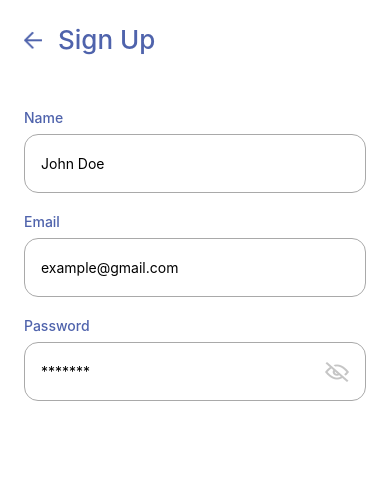
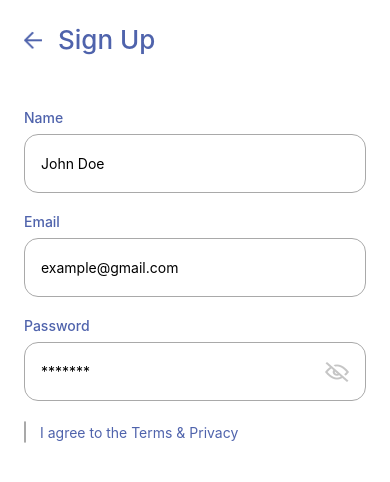
Before and after one commit to TauriSaar/MobiilirakendusTS_demo, a React Native app: screen / in a window 390 px wide. Shown: the top 482 px of the page. Built offline with nearby package versions, Linux system fonts and the light colour scheme.

Commit message:
Checkbox komponent(half)

```diff
--- /dev/null
+++ b/src/components/Checkbox/index.js
@@ -0,0 +1,17 @@
+import React from 'react';
+import {TouchableOpacity, View, Image} from 'react-native';
+
+import {styles} from './styles';
+
+const Checkbox = ({checked, onCheck}) => {
+    return (
+        <TouchableOpacity activeOpacity={0.6} style={styles.container} onPress={() => onCheck(!checked)}>
+            {checked ? (
+                    <View style={styles.innerContainer}>
+                        <Image style={styles.checkIcon} source={require('../../assets/check.png')}/>
+                    </View>
+                ) : null}
+        </TouchableOpacity>
+    );
+}
+export default Checkbox;
--- /dev/null
+++ b/src/components/Checkbox/styles.js
@@ -0,0 +1,24 @@
+import {StyleSheet} from 'react-native';
+
+import {colors} from '../../utils/colors';
+
+export const styles = StyleSheet.create({
+    container: {
+        borderColor: colors.gray,
+        borderRadius: 4,
+        borderWidth: 1,
+        with: 22,
+        height: 22
+    },
+    inputContainer: {
+        borderColor: colors.gray,
+        with: '100%',
+        height: '100%',
+        justifyContent: 'center',
+        alignItems: 'center'
+    },
+    checkIcon: {
+        width: 19,
+        height: 9
+    }
+});
--- a/src/screens/auth/SignUp/index.js
+++ b/src/screens/auth/SignUp/index.js
@@ -1,15 +1,23 @@
-import {View} from 'react-native';
+import React, {useState} from 'react';
+import {View, Text} from 'react-native';
 import AuthHeader from '../../../components/AuthHeader';
 import Input from '../../../components/Input';
+import Checkbox from '../../../components/Checkbox';
 import {styles} from './styles';
 
 const SignUp = () => {
+    const [checked, setChecked] = useState(false);
+
     return (
         <View style={styles.container}>
             <AuthHeader title="Sign Up" />
             <Input label="Name" placeholder="John Doe"/>
             <Input label="Email" placeholder="example@gmail.com"/>
             <Input isPassword label="Password" placeholder="*******"/>
+            <View style={styles.agreeRow}>
+                <Checkbox checked={checked} onCheck={setChecked}/>
+                <Text style={styles.agreeText}>I agree to the Terms & Privacy</Text>
+            </View>
         </View>
     );
 }
--- a/src/screens/auth/SignUp/styles.js
+++ b/src/screens/auth/SignUp/styles.js
@@ -1,14 +1,18 @@
 import { StyleSheet } from 'react-native';
+
 import { colors } from '../../../utils/colors';
 
 export const styles = StyleSheet.create({
     container: {
         padding: 24
     },
-    image: {
+    agreeRow: {
+        flexDirection: 'row',
+        alignItems: 'center',
 
     },
-    title: {
-
-    },
+    agreeText: {
+        color: colors.blue,
+        marginHorizontal: 14
+    }
 });
```
Also changed, not shown: src/assets/check.png (added).
